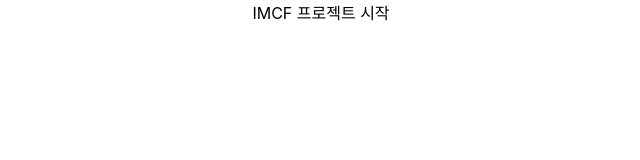
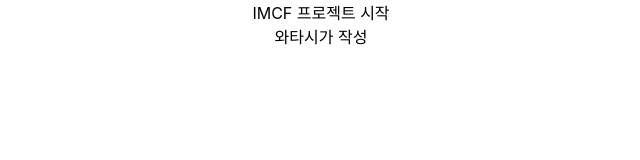
Before and after one commit to I-m-Codefix/IMCF_front, a React (Create React App) app: page / in a window 1280 px wide. Shown: the top 160 px of the page, without its empty margins (319-959 px from the left). Built offline with nearby package versions, Linux system fonts and the light colour scheme.

Commit message:
이인준이 작성한 코드

```diff
--- a/src/App.js
+++ b/src/App.js
@@ -4,7 +4,8 @@ import './App.css';
 function App() {
   return (
     <div className="App">
-      IMCF 프로젝트 시작
+      IMCF 프로젝트 시작<br/>
+      와타시가 작성
     </div>
   );
 }
```
